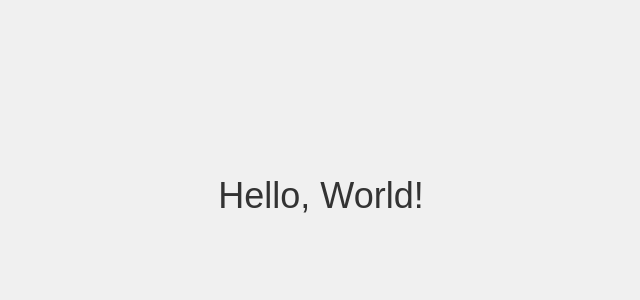
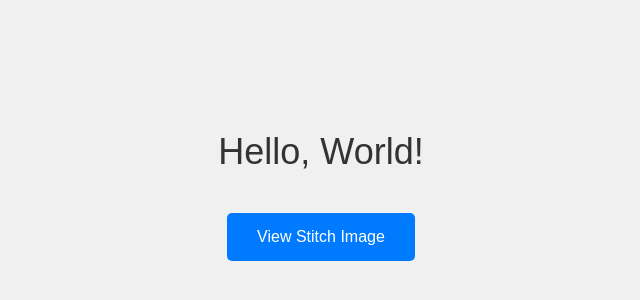
Before and after one commit to NataliCohen17/natali, a plain HTML site: page index.html in a window 1280 px wide. Shown: the part 204-504 px from the top of the page, without its empty margins (319-959 px from the left). Drawn offline with Linux system fonts and the light colour scheme.

Commit message:
Update index.html

```diff
--- a/index.html
+++ b/index.html
@@ -7,20 +7,39 @@
     <style>
         body {
             display: flex;
+            flex-direction: column;
             justify-content: center;
             align-items: center;
             height: 100vh;
             margin: 0;
             font-family: Arial, sans-serif;
             background-color: #f0f0f0;
+            text-align: center;
         }
         .message {
             font-size: 36px;
             color: #333;
+            margin-bottom: 20px;
+        }
+        .btn {
+            background-color: #007bff;
+            color: white;
+            border: none;
+            padding: 15px 30px;
+            font-size: 16px;
+            cursor: pointer;
+            border-radius: 5px;
+            text-decoration: none;
+            display: inline-block;
+            margin-top: 20px;
+        }
+        .btn:hover {
+            background-color: #0056b3;
         }
     </style>
 </head>
 <body>
     <div class="message">Hello, World!</div>
+    <a href="https://github.com/NataliCohen17/natalic.git/stitch.png" class="btn" target="_blank">View Stitch Image</a>
 </body>
 </html>
```
